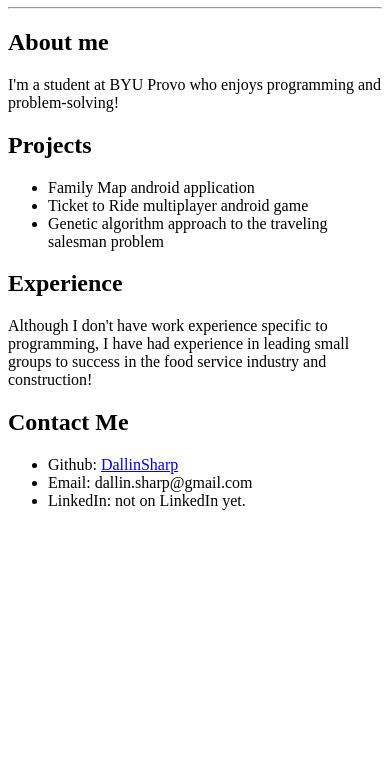
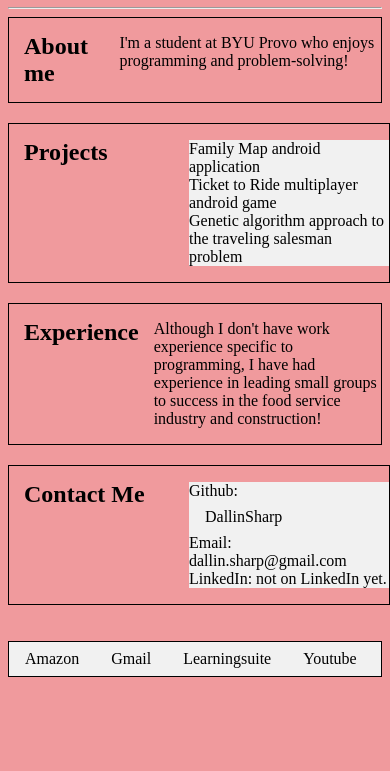
Before and after one commit to DallinSharp/portfolio, a plain HTML site: page index.html in a window 390 px wide. Shown: the part 73-844 px from the top of the page. Drawn offline with Linux system fonts and the light colour scheme.

Commit message:
flexbox and responsive design

```diff
--- a/index.html
+++ b/index.html
@@ -2,27 +2,46 @@
 <html>
   <head>
     <title>Dallin's Portfolio</title>
+    <link href='style.css' rel='stylesheet'/>
   </head>
 
   <body>
+
+
       <h1>Dallin Sharp</h1>
       <hr>
+          <div class='flexy'>
+      <div class='flex-content'>
         <h2>About me</h2>
         <p>I'm a student at BYU Provo who enjoys programming and problem-solving!</p>
+      </div>
+      <div class='flex-content'>
         <h2>Projects</h2>
         <ul>
           <li>Family Map android application</li>
           <li>Ticket to Ride multiplayer android game</li>
           <li>Genetic algorithm approach to the traveling salesman problem</li>
         </ul>
+      </div>
+      <div class='flex-content'>
         <h2>Experience</h2>
         <p>Although I don't have work experience specific to programming, I have had
           experience in leading small groups to success in the food service industry and construction!</p>
+      </div>
+      <div class='flex-content'>
         <h2>Contact Me</h2>
         <ul>
           <li>Github: <a href='https://github.com/DallinSharp'>DallinSharp</a></li>
           <li>Email: dallin.sharp@gmail.com</li>
           <li>LinkedIn: not on LinkedIn yet.</li>
         </ul>
+      </div>
+      <ul class='flex-content'>
+        <li><a href='https://www.amazon.com/'>Amazon</a></li>
+        <li><a href='https://www.gmail.com'>Gmail</a></li>
+        <li><a href='https://cas.byu.edu/cas/login?service=http%3A%2F%2Flearningsuite.byu.edu%2F'>Learningsuite</a></li>
+        <li><a href='https://www.youtube.com'>Youtube</a></li>
+      </ul>
+  </div>
   </body>
 </html>
--- /dev/null
+++ b/style.css
@@ -0,0 +1,60 @@
+ul {
+  list-style-type: none;
+  magin: 0;
+  padding: 0;
+  width: 200px;
+  background-color: #f1f1f1;
+}
+
+
+li a {
+  display: block;
+  text-decoration: none;
+  color: #000;
+  padding: 8px 16px;
+}
+
+li a:hover{
+  background-color: #555;
+  color: white;
+}
+
+.flexy{
+  display: flex;
+  flex-wrap: wrap;
+    justify-content: space-around;
+}
+
+.flex-content{
+  display: flex;
+  width: 500px;
+  border: 1px solid #000000;
+  margin-bottom: 20px;
+}
+h2{
+  margin: 15px;
+  width: 150px;
+}
+
+@media only screen and (max-width: 400px) {
+  body {
+    background-color: #F09A9D; /* Red */
+  }
+  .flexy{
+    display: flex;
+    flex-wrap: wrap;
+
+  }
+  .flex-content{
+    display: flex;
+    width: 4000px;
+    border: 1px solid #000000;
+    margin-bottom: 20px;
+  }
+}
+
+@media only screen and (min-width: 961px) {
+  body {
+    background-color: #B2D6FF; /* Blue */
+  }
+}
```
Lines whose indentation alone changed are shown as unchanged.
